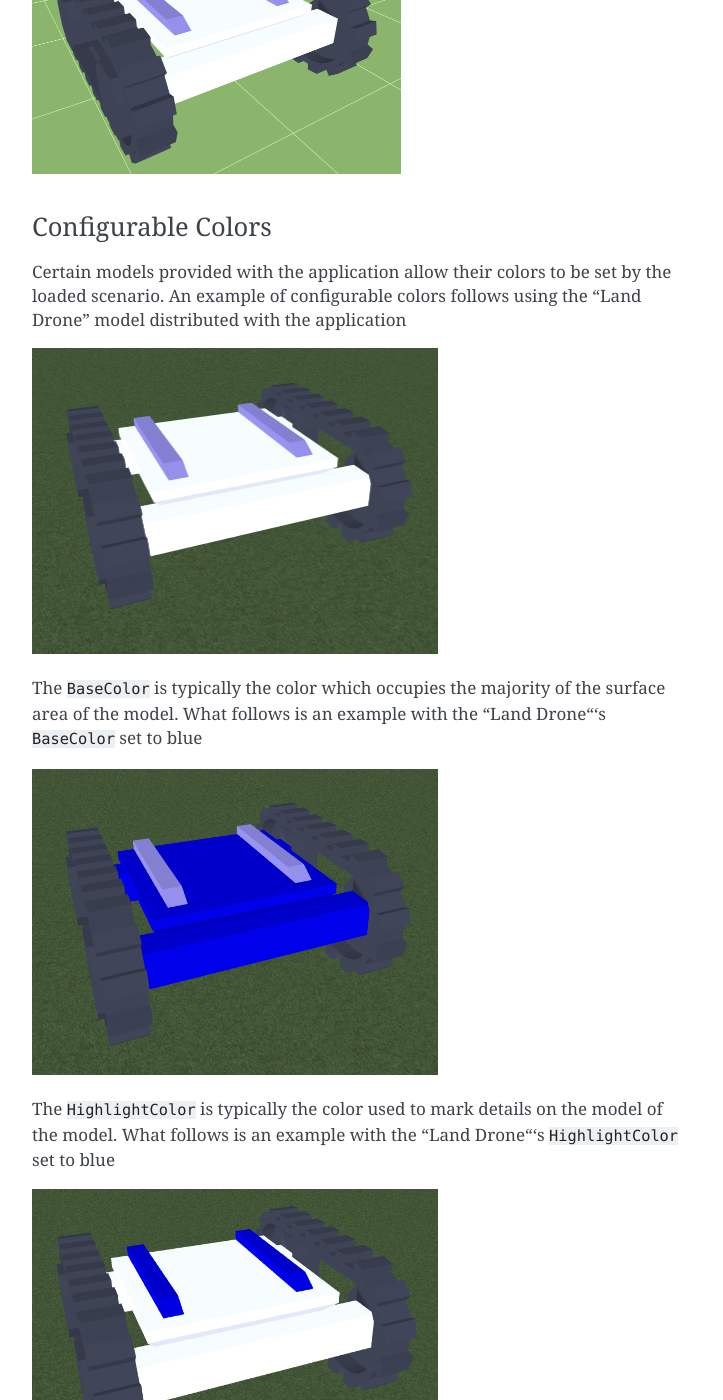
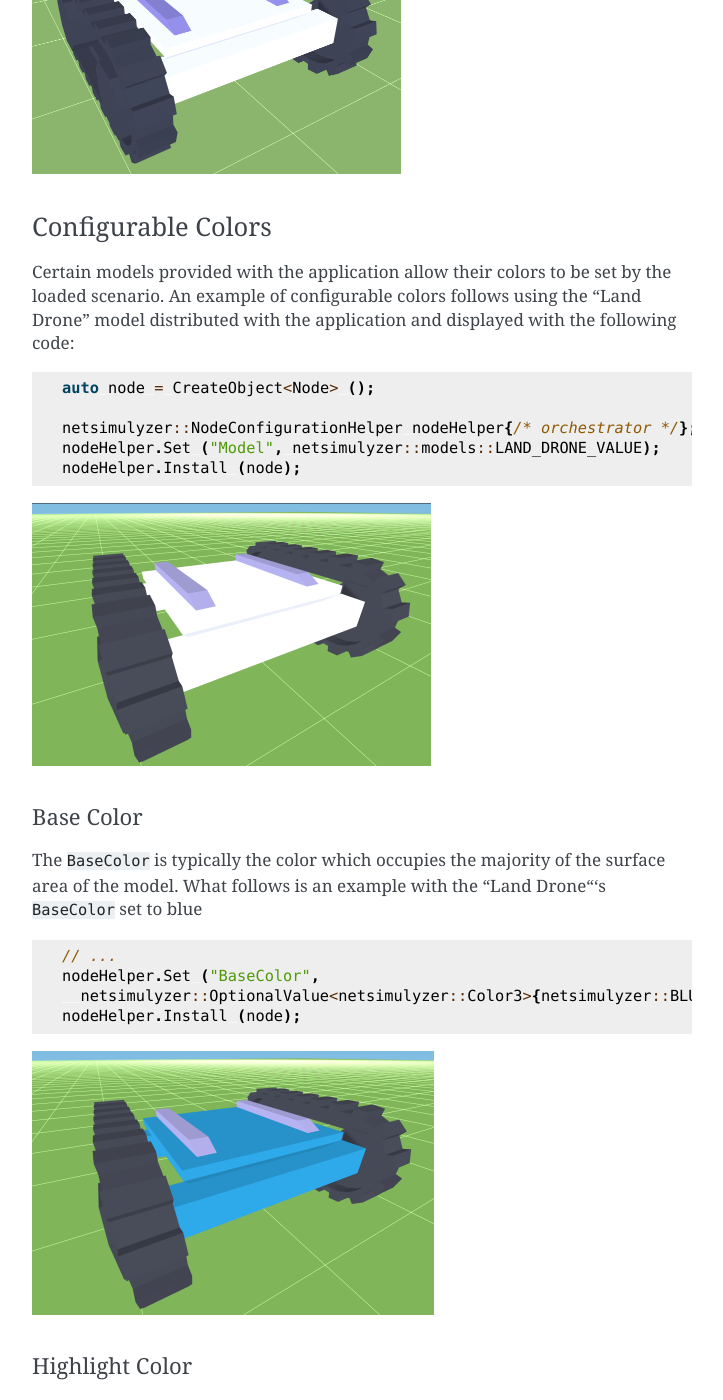
Before and after one commit to usnistgov/NetSimulyzer-ns3-module, a Sphinx documentation site: the page built from doc/source/nodes.rst, in a window 1280 px wide and 1400 px high, scrolled down 1586 px. Shown: the whole window, without its empty margins (388-1111 px from the left). Built offline with Sphinx 7.4.7, drawn with Linux system fonts in a browser that asks for light colours; some of the changed text lies outside the part shown.

Commit message:
Update screenshots & architecture diagram
Close: https://gitlab.nist.gov/gitlab/wnd-publicsafety/visualizer/NetSimulyzer-ns3-module/-/issues/21

```diff
--- a/doc/source/nodes.rst
+++ b/doc/source/nodes.rst
@@ -44,7 +44,7 @@ Below are the provided values and their respective models
     \clearpage
 
 Smartphone
-""""""""""
+++++++++++
 
 * ``std::string`` Constant: ``SMARTPHONE``
 * ``ns3::StringValue`` Constant: ``SMARTPHONE_VALUE``
@@ -59,7 +59,7 @@ Smartphone
     \clearpage
 
 Land Drone
-""""""""""
+++++++++++
 * ``std::string`` Constant: ``LAND_DRONE``
 * ``ns3::StringValue`` Constant: ``LAND_DRONE_VALUE``
 
@@ -76,32 +76,55 @@ Configurable Colors
 ^^^^^^^^^^^^^^^^^^^
 Certain models provided with the application allow their colors to be set by the loaded
 scenario. An example of configurable colors follows using the "Land Drone" model distributed
-with the application
+with the application and displayed with the following code:
+
+.. code-block:: C++
+
+  auto node = CreateObject<Node> ();
+
+  netsimulyzer::NodeConfigurationHelper nodeHelper{/* orchestrator */};
+  nodeHelper.Set ("Model", netsimulyzer::models::LAND_DRONE_VALUE);
+  nodeHelper.Install (node);
 
 .. image:: _static/reference-land-drone.png
   :alt: Default configuration for land_drone.obj
-  :width: 406px
-  :height: 306px
+  :width: 399px
+  :height: 263px
 
 Base Color
 ++++++++++
 The ``BaseColor`` is typically the color which occupies the majority of the surface area
 of the model. What follows is an example with the "Land Drone"'s ``BaseColor`` set to blue
 
+.. code-block:: C++
+
+  // ...
+  nodeHelper.Set ("BaseColor",
+    netsimulyzer::OptionalValue<netsimulyzer::Color3>{netsimulyzer::BLUE});
+  nodeHelper.Install (node);
+
 .. image:: _static/base-color-land-drone.png
   :alt: Default configuration for land_drone.obj
-  :width: 406px
-  :height: 306px
+  :width: 402px
+  :height: 264px
+
 
 Highlight Color
 +++++++++++++++
 The ``HighlightColor`` is typically the color used to mark details on the model
 of the model. What follows is an example with the "Land Drone"'s ``HighlightColor`` set to blue
 
+.. code-block:: C++
+
+  // ...
+  nodeHelper.Set ("HighlightColor",
+    netsimulyzer::OptionalValue<netsimulyzer::Color3>{netsimulyzer::BLUE});
+  nodeHelper.Install (node);
+
 .. image:: _static/highlight-color-land-drone.png
   :alt: Default configuration for land_drone.obj
-  :width: 406px
-  :height: 306px
+  :width: 405px
+  :height: 261px
 
 
 
```
Also changed, not shown: doc/source/_static/netsimulyzer-ns3-module-diagram.xml (added, +1 -0 lines), doc/source/_static/application-windows.png, doc/source/_static/architecture-diagram.png, doc/source/_static/area-border-fill.png, doc/source/_static/area-border.png, doc/source/_static/area-fill.png, doc/source/_static/base-color-land-drone.png, doc/source/_static/highlight-color-land-drone.png, doc/source/_static/reference-land-drone.png.
